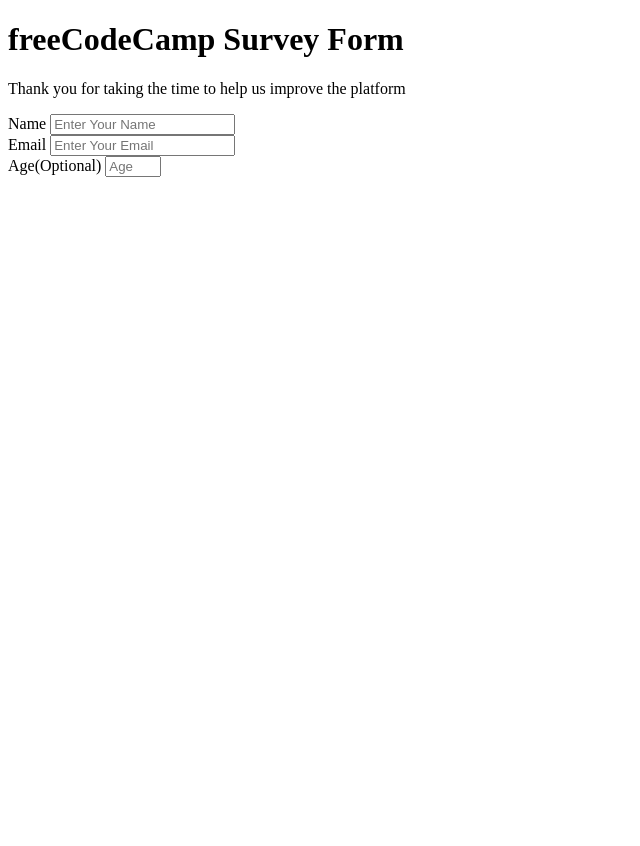
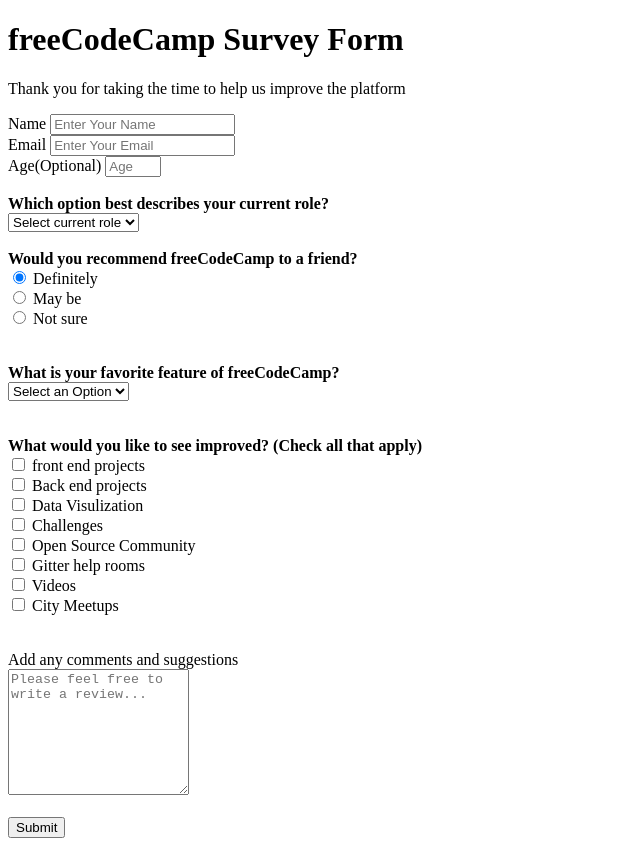
Before and after one commit to Titre123/Taiwo-and-Usama, a plain HTML site: page index.html in a window 1280 px wide. Shown: the whole page, without its empty margins (0-640 px from the left). Before the commit the page ends 800 px from the top, so only its background shows below. Drawn offline with Linux system fonts and the light colour scheme.

Commit message:
The remaining part (dropdown menu checklist etc)

```diff
--- a/index.html
+++ b/index.html
@@ -26,21 +26,53 @@
           <label for="number">Age(Optional)</label>
           <input type="number" id="number" placeholder="Age" min="14" max="90"/>
         </div>
+        <div id="dropdown-div"><br>
+            <label id="dropdown-label"><strong>Which option best describes your current role? </strong></label><br>
+            <select id="dropdown" name="code-lang" class="form">
+                <option value="C">Select current role</option>
+                <option value="Student">Student</option>
+                <option value="Full time job">Full time job</option>
+                <option value="Full time learner">Full time learner</option>
+                <option value="Prefer not to say">Prefer not to say</option>
+                <option value="Other">Other</option>
+            </select>
+         </div>
+<div id="button-area">
+             <br>
+            <label id="job-label"><b>Would you recommend freeCodeCamp to a friend?</b></label><br>
+            <input type="radio" class="radio-inline" name="job" value="Definitely" checked> Definitely<br>
+            <input type="radio" class="radio-inline" name="job" value="May be"> May be<br>
+            <input type="radio" class="radio-inline" name="job" value="Not sure"> Not sure
+          </div>
+          <div id="dropdown"><br><br>
+            <label id="dropdown-label"><strong>What is your favorite feature of freeCodeCamp? </strong></label><br>
+            <select id="dropdown" name="code-lang" class="form"><br><br>
+                <option value="Select">Select an Option</option>
+                <option value="Challenges">Challenges</option>
+                <option value="Projects">Projects</option>
+                <option value="Community">Community</option>
+                <option value="Open Source">Open Source</option>
+            </select>
+         </div>
+          <div id="button-area"><br><br>
+            <label id="os-label"><b>What would you like to see improved? (Check all that apply)</b></label><br>
+            <input type="checkbox" name="tech1" value="front end projects"> front end projects<br>
+            <input type="checkbox" name="tech1" value="Back end projects"> Back end projects<br><input type="checkbox" name="tech1" value="Data Visulization"> Data Visulization<br><input type="checkbox" name="tech1" value="Challenges"> Challenges<br><input type="checkbox" name="tech1" value="Open Source Community"> Open Source Community<br><input type="checkbox" name="tech1" value="Gitter help rooms"> Gitter help rooms<br>
+            <input type="checkbox" name="tech1" value="Videos"> Videos<br>
+            <input type="checkbox" name="tech1" value="City Meetups"> City Meetups<br>
+          </div>
+          <div id="ending"><br><br>
+            <label id="comments-label">Add any comments and suggestions</label><br>
+            <textarea style= height:120px;" class="form" placeholder="Please feel free to write a review..."></textarea><br><br>
+            <input id="submit" type="submit"  class="form">
+          </div>
+        </form>
+    </div>
+
       </form>
     </main>
 
-    <!--
 
-    Hello Camper!
-
-    For now, the test suite only works in Chrome!
-    Please read the README below in the JS Editor before beginning.
-    Feel free to delete this message once you have read it.
-    Good luck and Happy Coding!
-
-    - The freeCodeCamp Team
-
-    -->
     <script  src="js/index.js"></script>
   </body>
 </html>
```
